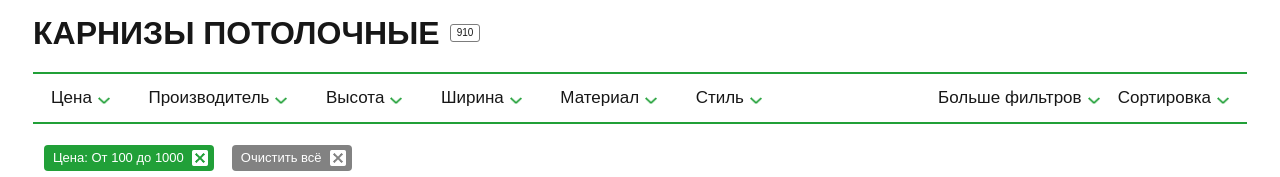
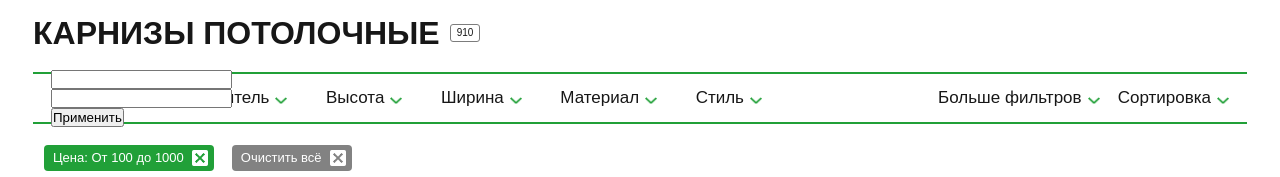
Before and after one commit to elbukaevzaur/expert-group-frontend, a Next.js app: page /products in a window 1280 px wide. Both pictures are taken after a click on the button 103 px from the left and 296 px from the top of the page. Shown: the part 198-375 px from the top of the page. Built offline with nearby package versions, Linux system fonts and the light colour scheme; no server answers.

Commit message:
filter by price

```diff
--- a/src/components/products-filter.tsx
+++ b/src/components/products-filter.tsx
@@ -1,46 +1,37 @@
 import Image from "next/image";
+import {useState} from "react";
+import {useAppDispatch} from "@/lib/hooks";
+import {ADD_FILTER} from "@/lib/reducers";
 
 export default function ProductsFilter(){
     return(
         <div className="filter">
             <div className="filter__container">
                 <div className="filter__container_wrraper">
-                    <div className="filter__wrraper">
-                        <h3 className="filter__text">Цена</h3>
-                        <button className="filter_button">
-                        <Image src={'/images/Vector_green.png'} alt="Стрелка" width={12} height={7}/>
-                        </button>
-                    </div>
-                    <div className="filter__wrraper">
-                        <h3 className="filter__text">Производитель</h3>
-                        <button className="filter_button">
-                        <Image src={'/images/Vector_green.png'} alt="Стрелка" width={12} height={7}/>
-                        </button>
-                    </div>
-                    <div className="filter__wrraper">
-                        <h3 className="filter__text">Высота</h3>
-                        <button className="filter_button">
-                        <Image src={'/images/Vector_green.png'} alt="Стрелка" width={12} height={7}/>
-                        </button>
-                    </div>
-                    <div className="filter__wrraper">
-                        <h3 className="filter__text">Ширина</h3>
-                        <button className="filter_button">
-                        <Image src={'/images/Vector_green.png'} alt="Стрелка" width={12} height={7}/>
-                        </button>
-                    </div>
-                    <div className="filter__wrraper">
-                        <h3 className="filter__text">Материал</h3>
-                        <button className="filter_button">
-                        <Image src={'/images/Vector_green.png'} alt="Стрелка" width={12} height={7}/>
-                        </button>
-                    </div>
-                    <div className="filter__wrraper">
-                        <h3 className="filter__text">Стиль</h3>
-                        <button className="filter_button">
-                        <Image src={'/images/Vector_green.png'} alt="Стрелка" width={12} height={7}/>
-                        </button>
-                    </div>
+                    <FilterComponent
+                        title='Цена'
+                        fieldName="price"
+                    />
+                    <FilterComponent
+                        title='Производитель'
+                        fieldName="price"
+                    />
+                    <FilterComponent
+                        title='Высота'
+                        fieldName="price"
+                    />
+                    <FilterComponent
+                        title='Ширина'
+                        fieldName="price"
+                    />
+                    <FilterComponent
+                        title='Материал'
+                        fieldName="price"
+                    />
+                    <FilterComponent
+                        title='Стиль'
+                        fieldName="price"
+                    />
                 </div>
                 <div className="filter__wrraper">
                         <h3 className="filter__text">Больше фильтров</h3>
@@ -72,3 +63,54 @@ export default function ProductsFilter(){
         </div>
     )
 }
+
+interface FilterProps {
+    title: string
+    fieldName: string
+}
+
+const FilterComponent = (props: FilterProps) => {
+    const [isShow, setIsShow] = useState(false);
+    const [valueFrom, setValueFrom] = useState("");
+    const [valueTo, setValueTo] = useState("");
+    const dispatch = useAppDispatch();
+
+    const handleFilterHover = () => {
+        setIsShow(!isShow);
+    }
+
+    const handleApplyFilter = () => {
+        dispatch(ADD_FILTER({ field: props.fieldName, value: [valueFrom, valueTo] }));
+    }
+
+    return (
+        <div
+            onMouseEnter={handleFilterHover}
+            onMouseLeave={handleFilterHover}
+            className="filter__wrraper"
+        >
+            <h3 className="filter__text">{props.title}</h3>
+            <button className="filter_button">
+                <Image src={'/images/Vector_green.png'} alt="Стрелка" width={12} height={7}/>
+            </button>
+            <div
+                style={{
+                    position: 'absolute',
+                    zIndex: 999,
+                    display: isShow ? 'block' : 'none',
+                    flexDirection: 'column'
+                }}
+            >
+                <div>
+                    <input value={valueFrom} onChange={(val) => setValueFrom(val.target.value)} title="От"/>
+                </div>
+                <div>
+                    <input value={valueTo} onChange={(val) => setValueTo(val.target.value)} title="До"/>
+                </div>
+                <div>
+                    <button onClick={handleApplyFilter}>Применить</button>
+                </div>
+            </div>
+        </div>
+    )
+}
```
